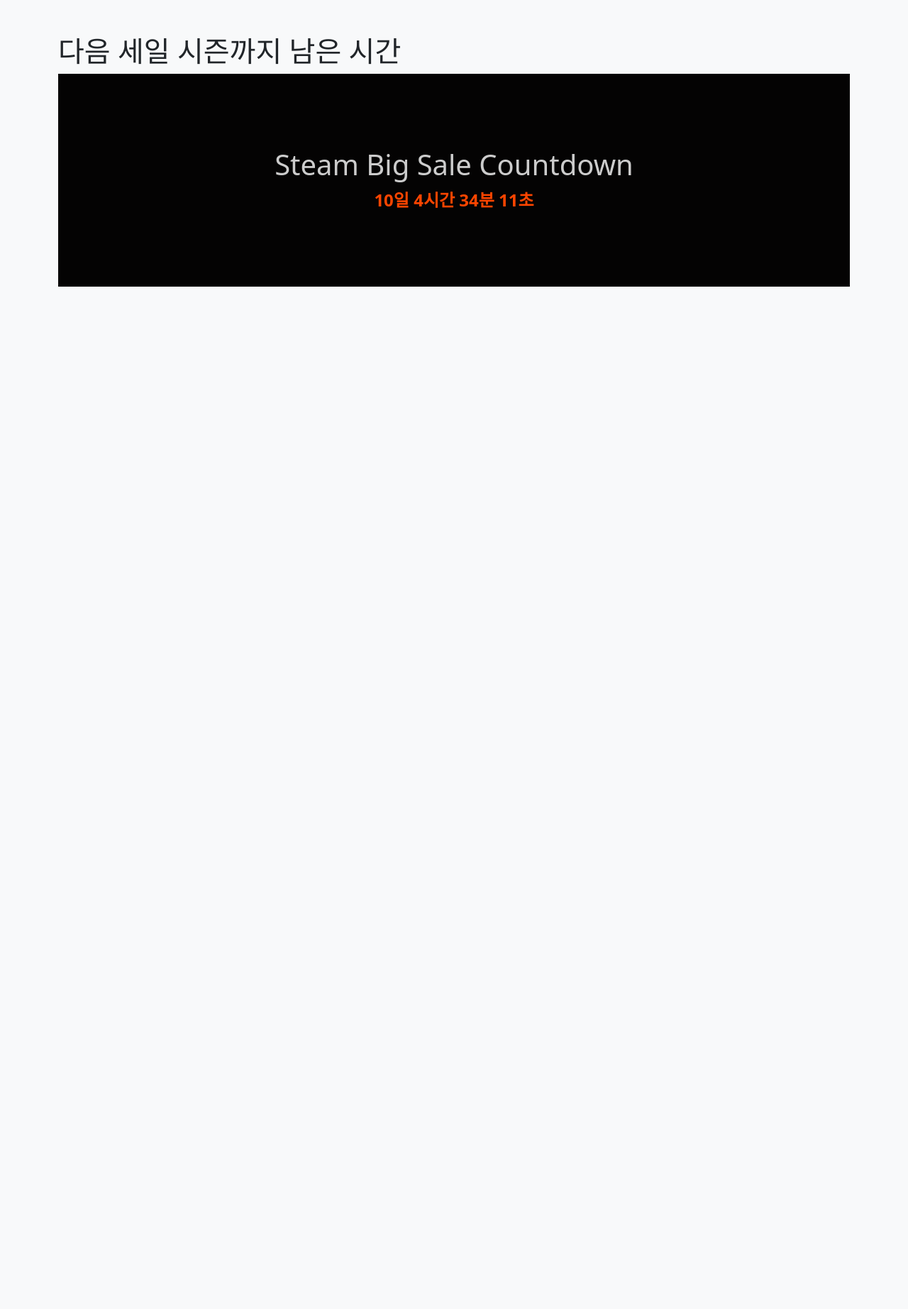
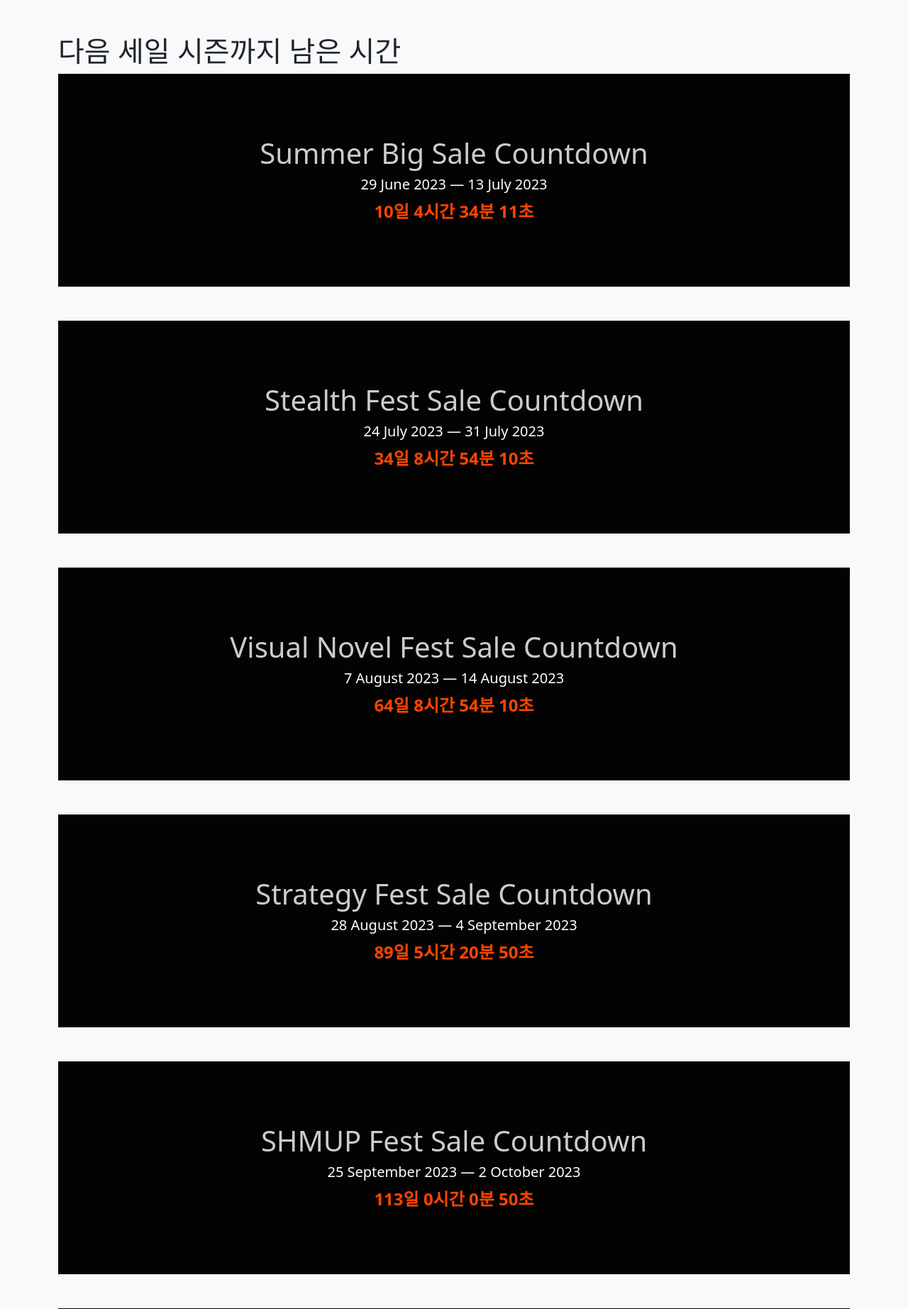
Before and after one commit to Canachii/SteamNotes, a Django app: page /next in a window 1280 px wide. Shown: the part 56-1901 px from the top of the page at 71% size. Before the commit the page ends 460 px from the top, so only its background shows below. Run offline with Django 4.2, Linux system fonts and the light colour scheme; some libraries are stand-ins or nearby versions.

Commit message:
feat: Get next steam sales list

```diff
--- a/templates/next.html
+++ b/templates/next.html
@@ -47,24 +47,90 @@
     <h1>다음 세일 시즌까지 남은 시간</h1>
     <div class="container2"
          style="text-align: center; margin-top: 2px; background-color: #040303; height: 300px; display: flex; flex-direction: column; justify-content: center;">
-        <h1 style="color: #ccc;">Steam Big Sale Countdown</h1>
-        <div id="sale-timer" style="font-size: 24px; font-weight: bold; color: orangered;"></div>
+        <h1 style="color: #ccc;">Summer Big Sale Countdown</h1>
+        <h5 style="color: white;">29 June 2023 — 13 July 2023</h5>
+        <div id="sale-timer1" style="font-size: 24px; font-weight: bold; color: orangered;"></div>
+    </div>
 </div>
 
+<div class="container my-5">
+    <div class="container2"
+         style="text-align: center; margin-top: 2px; background-color: #040303; height: 300px; display: flex; flex-direction: column; justify-content: center;">
+        <h1 style="color: #ccc;">Stealth Fest Sale Countdown</h1>
+        <h5 style="color: white;">24 July 2023 — 31 July 2023</h5>
+        <div id="sale-timer2" style="font-size: 24px; font-weight: bold; color: orangered;"></div>
+    </div>
+</div>
+
+<div class="container my-5">
+    <div class="container2"
+         style="text-align: center; margin-top: 2px; background-color: #040303; height: 300px; display: flex; flex-direction: column; justify-content: center;">
+        <h1 style="color: #ccc;">Visual Novel Fest Sale Countdown</h1>
+        <h5 style="color: white;">7 August 2023 — 14 August 2023</h5>
+        <div id="sale-timer3" style="font-size: 24px; font-weight: bold; color: orangered;"></div>
+    </div>
+</div>
+
+<div class="container my-5">
+    <div class="container2"
+         style="text-align: center; margin-top: 2px; background-color: #040303; height: 300px; display: flex; flex-direction: column; justify-content: center;">
+        <h1 style="color: #ccc;">Strategy Fest Sale Countdown</h1>
+        <h5 style="color: white;">28 August 2023 — 4 September 2023</h5>
+        <div id="sale-timer4" style="font-size: 24px; font-weight: bold; color: orangered;"></div>
+    </div>
+</div>
+
+<div class="container my-5">
+    <div class="container2"
+         style="text-align: center; margin-top: 2px; background-color: #040303; height: 300px; display: flex; flex-direction: column; justify-content: center;">
+        <h1 style="color: #ccc;">SHMUP Fest Sale Countdown</h1>
+        <h5 style="color: white;">25 September 2023 — 2 October 2023
+        </h5>
+        <div id="sale-timer5" style="font-size: 24px; font-weight: bold; color: orangered;"></div>
+    </div>
+</div>
+
+<div class="container my-5">
+    <div class="container2"
+         style="text-align: center; margin-top: 2px; background-color: #040303; height: 300px; display: flex; flex-direction: column; justify-content: center;">
+        <h1 style="color: #ccc;">Next Fest: October 2023</h1>
+        <h5 style="color: white;">9 October 2023 — 16 October 2023</h5>
+    </div>
+</div>
+
+<div class="container my-5">
+    <div class="container2"
+         style="text-align: center; margin-top: 2px; background-color: #040303; height: 300px; display: flex; flex-direction: column; justify-content: center;">
+        <h1 style="color: #ccc;">Scream Fest</h1>
+        <h5 style="color: white;">26 October 2023 — 2 November 2023</h5>
+    </div>
+</div>
+
+<div class="container my-5">
+    <div class="container2"
+         style="text-align: center; margin-top: 2px; background-color: #040303; height: 300px; display: flex; flex-direction: column; justify-content: center;">
+        <h1 style="color: #ccc;">Autumn Sale 2023</h1>
+        <h5 style="color: white;">21 November 2023 — 28 November 2023</h5>
+    </div>
+</div>
+
+<div class="container my-5">
+    <div class="container2"
+         style="text-align: center; margin-top: 2px; background-color: #040303; height: 300px; display: flex; flex-direction: column; justify-content: center;">
+        <h1 style="color: #ccc;">Winter Sale 2023</h1>
+        <h5 style="color: white;">21 December 2023 — 4 January 2024</h5>
+    </div>
+</div>
 
 <script>
     // 스팀 세일 타이머 표시 함수
-        function updateSaleTimer() {
-            // 타이머 표시할 요소 선택
-            const timerElement = document.getElementById('sale-timer');
-
-            // 타이머 정보 가져오기
-            const saleEndTime = 1688058000000; // 예시: 스팀 세일 종료 시간
+    function updateSaleTimer(timerElementId, saleEndTime) {
+        const timerElement = document.getElementById(timerElementId);
 
         // 타이머 업데이트
         setInterval(() => {
             const currentTime = new Date().getTime(); // 현재 시간
-                const timeRemaining = saleEndTime - currentTime; // 남은 시간
+            const timeRemaining = saleEndTime - currentTime; // 세일 남은 시간
 
             // 시간, 분, 초 계산
             const days = Math.floor(timeRemaining / (1000 * 60 * 60 * 24));
@@ -81,8 +147,15 @@
     }
 
     // 페이지 로드 후 스팀 세일 타이머 업데이트 함수 호출
-        window.onload = updateSaleTimer;
+    window.onload = function () {
+        updateSaleTimer('sale-timer1', 1688058000000); // 첫 번째 세일
+        updateSaleTimer('sale-timer2', 1690147199000); // 두 번째 세일
+        updateSaleTimer('sale-timer3', 1692739199000); // 세 번째 세일
+        updateSaleTimer('sale-timer4', 1694886399000); // 세 번째 세일
+        updateSaleTimer('sale-timer5', 1696940799000); // 세 번째 세일
+    };
 </script>
+
 </div>
 <script src="https://cdn.jsdelivr.net/npm/bootstrap@5.3.0/dist/js/bootstrap.bundle.min.js"
         integrity="sha384-geWF76RCwLtnZ8qwWowPQNguL3RmwHVBC9FhGdlKrxdiJJigb/j/68SIy3Te4Bkz"
```
Lines whose indentation alone changed are shown as unchanged.
